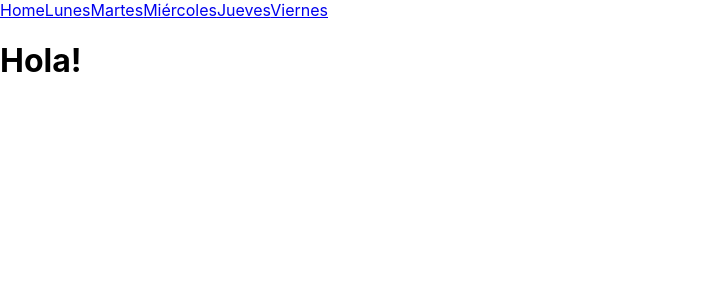
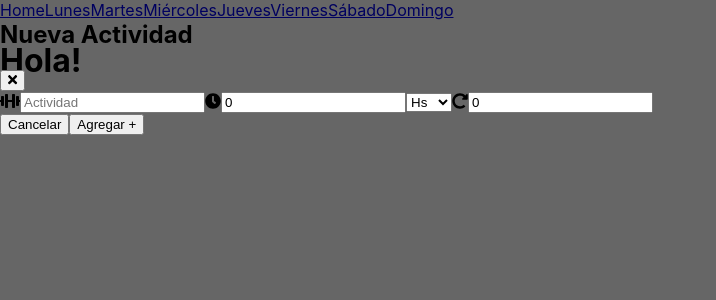
Before and after one commit to antocisale/gymnastic, a React (Create React App) app: page / in a window 1280 px wide. Shown: the top 300 px of the page, without its empty margins (0-716 px from the left). Built offline with nearby package versions, Linux system fonts and the light colour scheme.

Commit message:
gymnastic funcionando, pendiente editar, modificar y estilos

```diff
--- a/src/App.js
+++ b/src/App.js
@@ -4,6 +4,7 @@ import activitiesContext from './activitiesContext';
 import Links from './Sections/Links';
 import SwitchComponent from './Sections/SwitchComponent';
 import {BrowserRouter} from 'react-router-dom';
+import NewActivity from './Components/NewActivity/NewActivity';
 
 function App() {
   const [listAct, setListAct] = useState([
@@ -25,24 +26,52 @@ function App() {
   {
     id:"jueves",
     day: "Jueves",
-    exercises:[]
+    exercises:[{
+      exercise: "hola",
+      time: "10",
+      timeType:"mins",
+      reps: "2"
+    }]
   },
   {
     id:"viernes",
     day: "Viernes",
     exercises:[]
   },
+  {
+    id:"sabado",
+    day: "Sábado",
+    exercises:[]
+  },
+  {
+    id:"domingo",
+    day: "Domingo",
+    exercises:[]
+  },
 ]);
-  const [day, setDay] = useState("");
+  const [day, setDay] = useState("lunes");
+  const [exercise, setExercise] = useState("");
+  const [time,setTime] = useState(0);
+  const [timeType, setTimeType] = useState("hs");
+  const [reps, setReps] = useState(0);
+  const [show,setShow] = useState("false")
+
+  const showModal = ()=>{
+    setShow(!show);
+    console.log(show)
+  }
 
   const addAct = (activity,date)=>{
-    const clone = [...listAct];
-    let index = clone.findIndex(dia =>{
-      return dia.day == date;
+    let clon = [...listAct];
+    let index = clon.findIndex(dia =>{
+      return dia.id == date;
     });
-    clone[index].exercises.push(activity)
+    clon[index].exercises.push(activity);
 
-    setListAct(...clone)
+    setListAct(clon);
+    setExercise("");
+    setTime("");
+    setReps("");
     };
 
   return (
@@ -53,13 +82,24 @@ function App() {
           setListAct,
           addAct,
           day,
-          setDay
+          setDay,
+          exercise,
+          setExercise,
+          time,
+          setTime,
+          timeType,
+          setTimeType,
+          reps,
+          setReps,
+          showModal,
+          show
         }
       }>
         <BrowserRouter>
           <Links></Links>
           <SwitchComponent></SwitchComponent>
         </BrowserRouter>
+        <NewActivity></NewActivity>
       </activitiesContext.Provider>
     </div>
   );
--- a/src/Components/Day/Day.js
+++ b/src/Components/Day/Day.js
@@ -1,18 +1,19 @@
-import React,{useContext} from 'react';
+import React,{useState, useContext} from 'react';
 import {FontAwesomeIcon} from '@fortawesome/react-fontawesome';
 import {faPlusCircle} from '@fortawesome/free-solid-svg-icons';
 import {faTimes} from '@fortawesome/free-solid-svg-icons';
+import {faEdit} from '@fortawesome/free-solid-svg-icons';
+import {faTrashAlt} from '@fortawesome/free-solid-svg-icons';
 import {useParams} from 'react-router-dom';
 import activitiesContext from '../../activitiesContext';
 
 
 const Day = () =>{
-    const {listAct,setDay} = useContext(activitiesContext);
+    const {listAct,setDay, day, showModal} = useContext(activitiesContext);
+    const [lista,setLista] = useState(listAct);
     const {id} = useParams();
 
-    const dia = listAct.find(dia=>{
-        return dia.id ==id
-    })
+    let dia = lista.find(dia => dia.id == id);
 
     return(
         <div>
@@ -24,30 +25,37 @@ const Day = () =>{
             </header>
             <table>
                 <thead>
-                    <th>Checkbox</th>
-                    <th>Actividad</th>
-                    <th>Tiempo</th>
-                    <th></th>
-                    <th>Repeticiones</th>
-                    <th>Tachito</th>
-                    <th>Lapicito</th>
+                    <tr>
+                        <th>Checkbox</th>
+                        <th>Actividad</th>
+                        <th>Tiempo</th>
+                        <th></th>
+                        <th>Repeticiones</th>
+                        <th></th>
+                    </tr>
                 </thead>
                 <tbody>
                     {dia.exercises.map(act=>{
-                        return <tr>
+                        return <tr key={act.exercise}>
                                 <td></td>
-                                <td>{act.name}</td>
+                                <td>{act.exercise}</td>
                                 <td>{act.time}</td>
                                 <td>{act.timeType}</td>
                                 <td>{act.reps}</td>
-                                <td>Tachito</td>
-                                <td>Lapicito</td>
+                                <td>
+                                    <button>
+                                        <FontAwesomeIcon icon={faTrashAlt}/>
+                                    </button>
+                                    <button>
+                                        <FontAwesomeIcon icon={faEdit}/>
+                                    </button>
+                                </td>
                         </tr>
                     })}
                 </tbody>
             </table>
             <footer>
-                <button onClick={setDay(dia.day)}>
+                <button onClick={()=>{setDay(dia.id);showModal()}}>
                     <FontAwesomeIcon icon={faPlusCircle}/>
                 </button>
             </footer>
--- a/src/Components/NewActivity/NewActivity.js
+++ b/src/Components/NewActivity/NewActivity.js
@@ -9,42 +9,42 @@ import activitiesContext from '../../activitiesContext';
 import './NewActivity.scss';
 
 const NewActivity = () =>{
-    const [exercise, setExercise] = useState("");
-    const [time,setTime] = useState(0);
-    const [timeType, setTimeType] = useState("hs");
-    const [reps, setReps] = useState(0);
-    const {addAct,day} = useContext(InputContext);
+
+    const {addAct,day, exercise, setExercise,time, setTime, timeType, setTimeType, reps, setReps, show, showModal} = useContext(activitiesContext);
+
+
+    const showHideClassName = show ? "modal display-block" : "modal display-none";
 
     return(
-        <div className="activity-container">
+        <div className={showHideClassName}>
             <header>
                 <h2>Nueva Actividad</h2>
-                <button>
+                <button onClick={showModal}>
                     <FontAwesomeIcon icon={faTimes}/>
                 </button>
             </header>
             <form id="newActivity">
-                <label for="activity">
+                <label htmlFor="activity">
                     <FontAwesomeIcon icon={faDumbbell}/>
-                    <input type="text" id="activity" placeholder="Actividad" onChange={e=>{setExercise(e.target.value)}}/>
+                    <input type="text" id="activity" value={exercise} placeholder="Actividad" onChange={e=>{setExercise(e.target.value)}}/>
                 </label>
-                <label for="time">
+                <label htmlFor="time">
                     <FontAwesomeIcon icon={faClock}/>
-                    <input type="number" id="time" min="0" placeholder="Tiempo" onChange={e=>{setTime(e.target.value)}}/>
+                    <input type="number" id="time" min="0" value={time} placeholder="Tiempo" onChange={e=>{setTime(e.target.value)}}/>
                 </label>
                 <select name="timeType" onChange={e=>{setTimeType(e.target.value)}}>
                     <option value="hs">Hs</option>
                     <option value="mins">Min</option>
                     <option value="sec">Seg</option>
                 </select>
-                <label for="repetitions" onChange={e=>{setReps(e.target.value)}}>
+                <label htmlFor="repetitions" >
                     <FontAwesomeIcon icon={faRedoAlt}/>
-                    <input type="number" id="repetitions" min="0" placeholder="Cant. Repeticiones"/>
+                    <input type="number" id="repetitions" value={reps} min="0" placeholder="Cant. Repeticiones" onChange={e=>{setReps(e.target.value)}}/>
                 </label>
             </form>
             <footer>
                 <button>Cancelar</button>
-                <input type="submit" form="newActivity" value="Agregar +" onClick={AddAct({exercise, time, timeType, reps},day)}/>
+                <button onClick={()=>{addAct({exercise, time, timeType, reps},day)}} >Agregar +</button>
             </footer>
         </div>
     )
--- a/src/Components/NewActivity/NewActivity.scss
+++ b/src/Components/NewActivity/NewActivity.scss
@@ -0,0 +1,16 @@
+.modal {
+    position: fixed;
+    top: 0;
+    left: 0;
+    width:100%;
+    height: 100%;
+    background: rgba(0, 0, 0, 0.6);
+}
+
+.display-block {
+    display: block;
+}
+
+.display-none {
+    display: none;
+}
--- a/src/Sections/Links.js
+++ b/src/Sections/Links.js
@@ -22,6 +22,12 @@ const Links = ()=>{
             <Link to="/viernes">
                 Viernes
             </Link>
+            <Link to="/sabado">
+                Sábado
+            </Link>
+            <Link to="/domingo">
+                Domingo
+            </Link>
         </nav>
 
     )
--- a/src/Sections/SwitchComponent.js
+++ b/src/Sections/SwitchComponent.js
@@ -13,6 +13,8 @@ const SwitchComponent = () =>{
             <Route path="/:id" component={Day} />
             <Route path="/:id" component={Day} />
             <Route path="/:id" component={Day} />
+            <Route path="/:id" component={Day} />
+            <Route path="/:id" component={Day} />
         </Switch>
     )
 }
```
